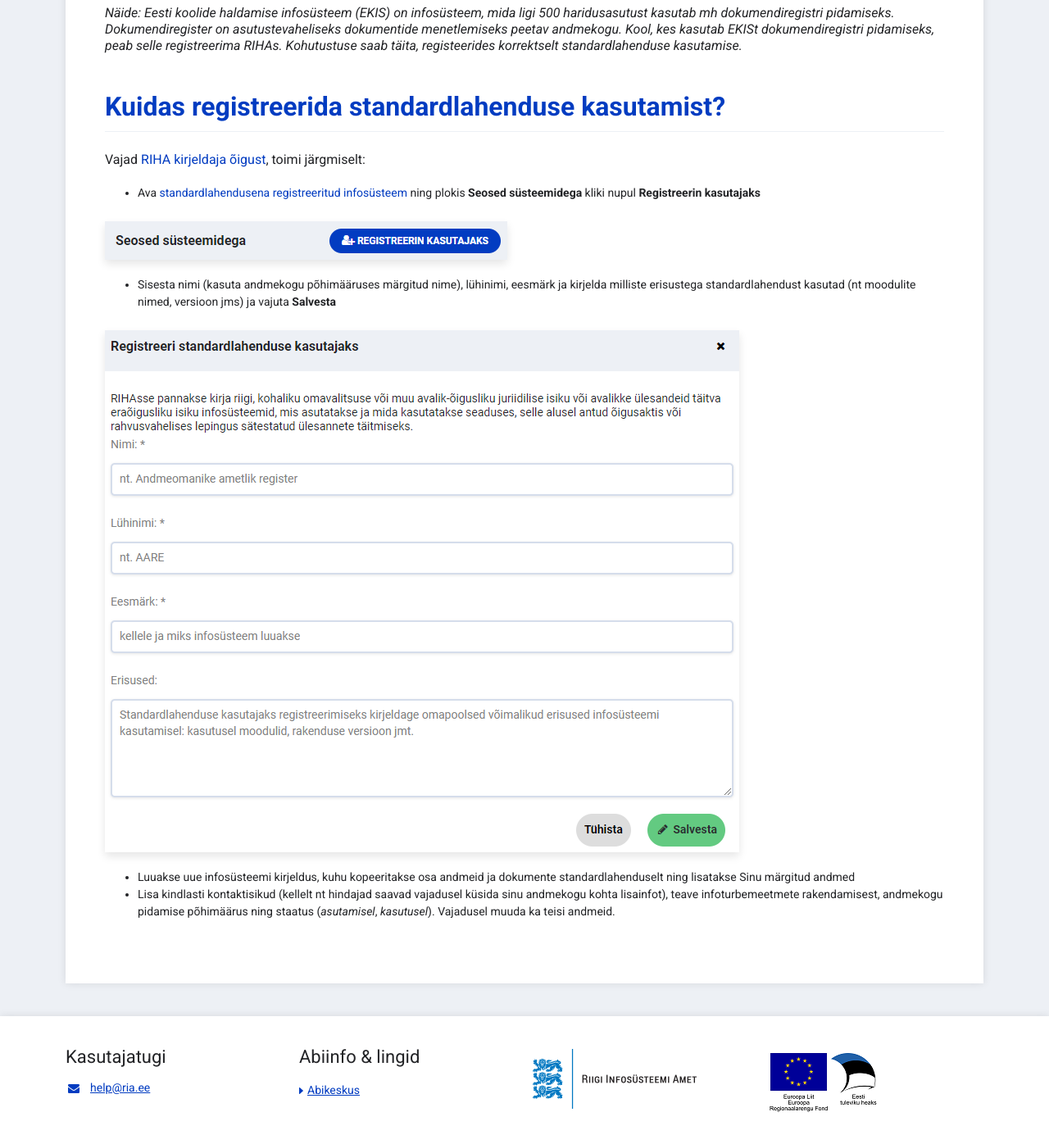
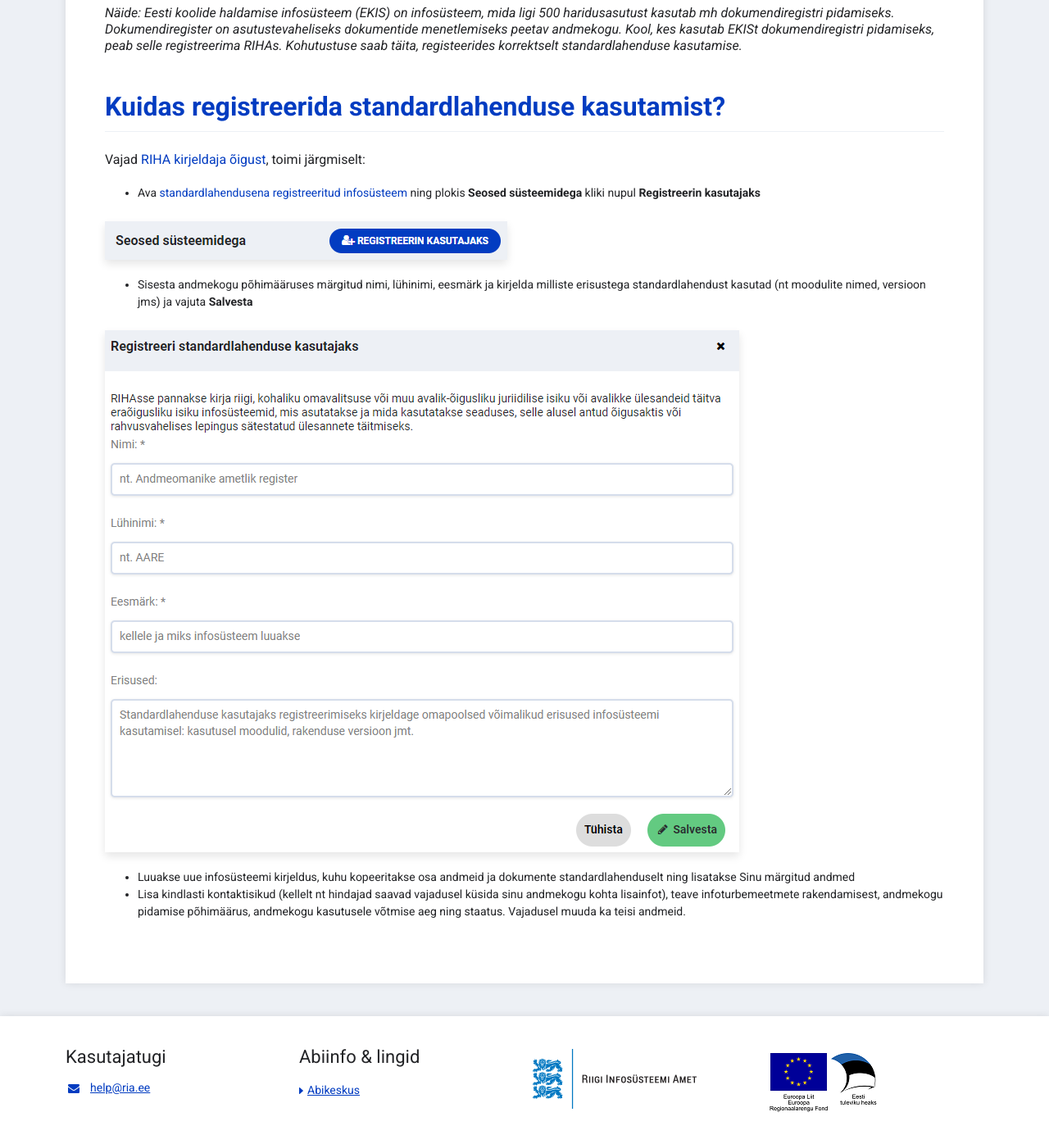
Before and after one commit to e-gov/RIHA-Help, a Jekyll site: the page built from docs/standardlahenduse-kasutamise-registreerimine.md, in a window 1280 px wide and 1400 px high, scrolled down 1048 px. Shown: the top 1396 px of the window at 82% size. Built offline with Jekyll 4.4.1, drawn with Linux system fonts in a browser that asks for light colours.

Commit message:
Update standardlahenduse-kasutamise-registreerimine.md

```diff
--- a/docs/standardlahenduse-kasutamise-registreerimine.md
+++ b/docs/standardlahenduse-kasutamise-registreerimine.md
@@ -32,9 +32,9 @@ Vajad [RIHA kirjeldaja õigust](https://abi.riha.ee/RIHA-oigused-haldamine), toi
 
 ![Standardlahenduse kasutajaks registreerimine](assets/images/data/register.PNG "Standardlahenduse kasutajaks registreerimine")
 
-- Sisesta nimi (kasuta andmekogu põhimääruses märgitud nime), lühinimi, eesmärk ja kirjelda milliste erisustega standardlahendust kasutad (nt moodulite nimed, versioon jms) ja vajuta **Salvesta**
+- Sisesta andmekogu põhimääruses märgitud nimi, lühinimi, eesmärk ja kirjelda milliste erisustega standardlahendust kasutad (nt moodulite nimed, versioon jms) ja vajuta **Salvesta**
 
 ![Erisuste kirjeldamine](assets/images/data/register_step2.PNG "Erisuste kirjeldamine")
 
 - Luuakse uue infosüsteemi kirjeldus, kuhu kopeeritakse osa andmeid ja dokumente standardlahenduselt ning lisatakse Sinu märgitud andmed
-- Lisa kindlasti kontaktisikud (kellelt nt hindajad saavad vajadusel küsida sinu andmekogu kohta lisainfot), teave infoturbemeetmete rakendamisest, andmekogu pidamise põhimäärus ning staatus (_asutamisel_, _kasutusel_). Vajadusel muuda ka teisi andmeid.
+- Lisa kindlasti kontaktisikud (kellelt nt hindajad saavad vajadusel küsida sinu andmekogu kohta lisainfot), teave infoturbemeetmete rakendamisest, andmekogu pidamise põhimäärus, andmekogu kasutusele võtmise aeg ning staatus. Vajadusel muuda ka teisi andmeid.
```
